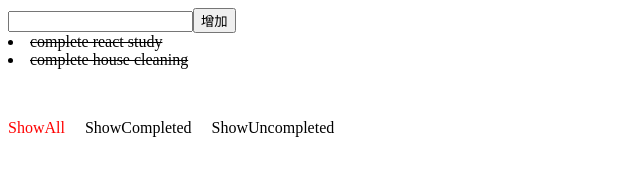
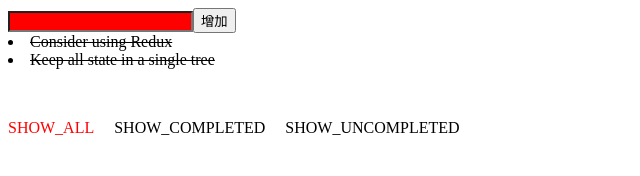
Before and after one commit to shimengren/react, a React app: page / in a window 1280 px wide. Shown: the whole page, without its empty margins (0-640 px from the left). Built offline with nearby package versions, Linux system fonts and the light colour scheme.

Commit message:
增加redux

```diff
--- /dev/null
+++ b/actionTypes.js
@@ -0,0 +1,10 @@
+
+export const ADD_TODO = 'ADD_TODO';
+
+export const FILTER_TODOS_SHARE = 'FILTER_TODOS_SHARE';
+
+export const SET_VISIBILITY_FILTER = 'SET_VISIBILITY_FILTER';
+
+export const ADD_TODOS_SHARE = 'ADD_TODOS_SHARE';
+
+export const CHANGE_TODO = 'CHANGE_TODO';
--- a/actions/actions.js
+++ b/actions/actions.js
@@ -1,15 +1,25 @@
+import {
+    ADD_TODO,
+    FILTER_TODOS_SHARE,
+    SET_VISIBILITY_FILTER,
+    ADD_TODOS_SHARE,
+    CHANGE_TODO
+} from './../actionTypes';
+
+
 function addTodo(text){
     const action = {
         type: 'ADD_TODO',
         text
     };
-    return aciton;
+    return action;
 }
-function toggleTodo(index){
-    const action = {
-        type: 'TOGGLE_TODO',
-        index
-    };
+function filterTodos(text){
+    debugger;
+    const action ={
+        type: 'FILTER_TODOS_SHARE',
+        text,
+    }
     return action;
 }
 function setVisibilityFilter(fiter){
@@ -19,9 +29,25 @@
     };
     return action;
 }
+function addTodoShare(text){
+    const action = {
+        type: 'ADD_TODOS_SHARE',
+        text,
+    }
+    return action;
+}
+function changeTodo(todo, index){
+    const action ={
+        type: 'CHANGE_TODO',
+        index
+    }
+    return action;
+}
 
-export default{
+export {
+    changeTodo,
     addTodo,
-    toggleTodo,
+    filterTodos,
+    addTodoShare,
     setVisibilityFilter
-}
+};
--- a/components/app.js
+++ b/components/app.js
@@ -1,121 +1,51 @@
 import React from 'react';
-import PropTypes from 'prop-types';
 import Header from './header.js';
 import ShowTodoList from './list.js';
 import Footer from './footer.js';
+import {connect} from 'react-redux';
+import {addTodo,addTodoShare, filterTodos} from './../actions/actions.js';
+import PropTypes from 'prop-types';
 
-const toDoLists = [
-    {
-        text: 'complete react study',
-        completed:true,
-    },
-    {
-        text: 'complete house cleaning',
-        completed: true,
-    }
-];
-export default class App extends React.Component {
+ class App extends React.Component {
+     static contextTypes = {
+         store: PropTypes.object,
+     };
      constructor(props){
          super(props);
-        this.state = {
-            Todos:[
-                ...toDoLists
-            ],
-            TodosShare:[
-                ...toDoLists
-            ],
+         this.state={
              filterConditions: [
-              'ShowAll',
-              'ShowCompleted',
-              'ShowUncompleted',
-            ],
-            currentFilterCondition: 'ShowAll',
+                 'SHOW_ALL',
+                 'SHOW_COMPLETED',
+                 'SHOW_UNCOMPLETED',
+             ]
          }
-        this.addToDoClick = this.addToDoClick.bind(this);
-        this.setFilter = this.setFilter.bind(this);
          this.changeTodo = this.changeTodo.bind(this);
      }
-    changeTodo(todo ,index){
-        this.setState((prevState) =>{
-            console.log('todo',todo);
-           const updatedTodos = prevState.Todos.map((item,index) =>{
-               debugger;
-               if(todo.index === index){
-                   return Object.assign({},item,{completed: true});
+     componentDidMount(){
+         this.context.store.dispatch(filterTodos('SHOW_ALL'));
      }
-               return item;
-           });
-           return {
-               Todos: [
-                   ...updatedTodos,
-               ],
-           }
-        });
-        this.setFilter(this.state.currentFilterCondition);
-    }
-    addToDoClick(val){
-        this.setState((prevState) =>{
-            return {
-                Todos: [...prevState.Todos, {
-                    text: val,
-                    completed: false,
-                }],
-                TodosShare: [
-                    ...prevState.TodosShare, {
-                        text: val,
-                        completed: false,
-                    }
-                ]
-            }
-        });
-       this.setFilter(this.state.currentFilterCondition);
-    }
-    setFilter(item){
-       this.setState((prevState) =>{
-           const toDos = prevState.Todos.map((item,index) => {
-               return {
-                   text: item.text,
-                   completed:item.completed,
-                   index:index,
-               }
-           });
-           if(item === 'ShowAll'){
-               return {
-                   TodosShare:[
-                       ...toDos
-                   ],
-                   currentFilterCondition: item,
-               }
-           }
-           if(item === 'ShowCompleted'){
-               const filterTodos = toDos.filter(item => item.completed === true);
-               console.log('aa', filterTodos);
-               return {
-                   TodosShare:[
-                       ...filterTodos
-                   ],
-                   currentFilterCondition: item,
-               }
-           }
-           if(item === 'ShowUncompleted'){
-               const filterTodos = toDos.filter(item => item.completed === false);
-               console.log('filterTodos', filterTodos);
-               return {
-                   TodosShare:[
-                       ...filterTodos
-                   ],
-                   currentFilterCondition: item,
-               }
-           }
-       });
+     changeTodo(index){
+         const filterCondition = this.context.store.state.filterCondition;
+         this.context.store.dispatch(changeTodo(index));
+         this.context.store.dispatch(filterTodos())
      }
     render(){
+        const {dispatch, TodosShare, toDos} = this.props;
+        console.log('TodosShare', TodosShare);
         return (
             <div>
-                <Header addToDoClick={this.addToDoClick}/>
-                <ShowTodoList Todos={this.state.TodosShare} changeTodo={this.changeTodo}/>
-                <Footer filterConditions={this.state.filterConditions} setFilter={this.setFilter}/>
+                <Header addToDoClick={text => dispatch(addTodo(text))}/>
+                <ShowTodoList Todos={TodosShare} changeTodo={(index) => this.changeTodo(index)}/>
+                <Footer filterConditions={this.state.filterConditions} setFilter={item => dispatch(filterTodos(item))}/>
             </div>
         )
     }
 }
+function select(state){
+    return{
+        TodosShare: state.TodosShare,
+        toDos: state.toDos,
+        filterCondition: state.filterCondition,
+    }
+}
+export default connect(select)(App)
--- a/components/footer.js
+++ b/components/footer.js
@@ -22,6 +22,7 @@
       this.setState({
             tabIndex: index,
         });
+      debugger;
       this.props.setFilter(item);
     }
     setActive(index) {
--- a/components/header.js
+++ b/components/header.js
@@ -1,6 +1,10 @@
 import PropTypes from 'prop-types';
 import { findDOMNode } from 'react';
 import React from 'react';
+
+var styleObject={
+    backgroundColor: 'red'
+}
 
 class Header extends React.Component{
     constructor(props){
@@ -16,7 +20,7 @@
     render(){
         return (
             <div>
-                <input type='text' ref="input"/>
+                <input type="text" ref="input" style={styleObject}/>
                 <button onClick={this.addTodo}>增加</button>
             </div>
         )
--- a/components/list.js
+++ b/components/list.js
@@ -14,6 +14,7 @@
         this.props.changeTodo(todo, index);
     }
     render(){
+        console.log('propsTodos', this.props.Todos);
         const listItems = this.props.Todos.map((todo,index) =>{
             return (
                 <li key={index} style={this.getStyle(todo)} onClick={this.changeStyle.bind(this, todo,index)}>{todo.text}</li>
--- a/index.js
+++ b/index.js
@@ -1,8 +1,16 @@
 import React from 'react';
 import ReactDOM from 'react-dom';
 import App from './components/app.js';
+import {createStore} from 'redux';
+import {Provider} from 'react-redux';
+import todoApp from './reducers/reducers';
+
+let store = createStore(todoApp);
+
 
 ReactDOM.render(
-    <App/>,
+    <Provider store={store}>
+        <App/>
+    </Provider>,
    document.getElementById('root')
 );
--- a/reducers/reducers.js
+++ b/reducers/reducers.js
@@ -1,6 +1,13 @@
-import {combineReducers} from 'react-redux';
+import { combineReducers } from 'redux';
+import {
+    ADD_TODO,
+    FILTER_TODOS_SHARE,
+    SET_VISIBILITY_FILTER,
+    ADD_TODOS_SHARE,
+    CHANGE_TODO
+} from './../actionTypes';
 const initialState ={
-    visibilityFilter: 'SHOW_ALL',
+    currentFilterCondition: 'SHOW_ALL',
     toDos:[
         {
             text: 'Consider using Redux',
@@ -8,46 +15,97 @@
         },
         {
             text: 'Keep all state in a single tree',
-            completed: false
+            completed: true,
         }
-    ]
+    ],
+    TodosShare:[
+        {
+            text: 'Consider using Redux',
+            completed: true,
+        },
+        {
+            text: 'Keep all state in a single tree',
+            completed: true,
+        }
+    ],
+    filterCondition: 'SHOW_ALL',
 };
 
-const toDoApp = combineReducers({
-    setVisibilityFilter,
-    toDos
-});
-function toDos(state=[], action){
+function toDoApp(state = initialState, action){
+        const newArr = Array.from(state);
           switch(action.type){
-              case ADD_TODO:
-                  return Object.assign({},state, {
+              // todos相关的action
+              case ADD_TODO :
+                  return Object.assign({}, state, {
                       toDos:[
                           ...state.toDos,
                           {
                               text: action.text,
-                              completed:false,
+                              completed: false,
+                          }
+                      ],
+                      TodosShare:[
+                          ...state.toDos,
+                          {
+                              text: action.text,
+                              completed: false,
                           }
                       ]
+
                   });
-              case TOGGLE_TODO:
+              // 显示todo列表相关的action
+              case FILTER_TODOS_SHARE:
+                   if(action.text === 'SHOW_COMPLETED'){
+                       const filteredTodos = state.toDos.filter(item => item.completed);
+                       debugger;
+                       return Object.assign({},state,{
+                           TodosShare:[
+                               ...filteredTodos,
+                           ]
+                       })
+                   }
+                   if(action.text === 'SHOW_UNCOMPLETED'){
+                       const filteredTodos = state.toDos.filter(item => !item.completed);
+                       debugger;
+                       return Object.assign({},state,{
+                           TodosShare:[
+                               ...filteredTodos,
+                           ]
+                       })
+                   }
+                   return Object.assign({}, state, {
+                       TodosShare:[
+                           ...state.toDos,
+                       ]
+                   });
+              // 相关的显示条件
+              case SET_VISIBILITY_FILTER:
                   return Object.assign({}, state, {
-                      toDos: state.toDos.map((item ,index)=>{
-                          if(index === action.index){
-                              return Object.assign({}, item, {completed: !item.completed})
-                          }
-                          return item;
-                      })
-                  });
+                      filterCondition: action.filter,
+                  })
               default:
                   return state;
 
           }
 }
-function setVisibilityFilter(state='SHOW_ALL', action){
-       switch(action.type){
-           case SET_VISIBILITY_FILTER :
-               return action.filter;
-           default:
-               return state;
-       }
+function toDos(state = todos, action){
+    switch(action.type){
+        case CHANGE_TODO:
+            const updatedTodos = this.state.Todos.map((item,index) =>{
+                if(action.index === index){
+                    return Object.assign({},item,{completed: true});
+                }
+                return item;
+            });
+            return Object.assign({}, state, {
+                toDos: [
+                    ...updatedTodos,
+                ]
+            });
+        default:
+            return state;
+    }
 }
+
+
+export default toDoApp;
```
Lines whose indentation alone changed are shown as unchanged.
